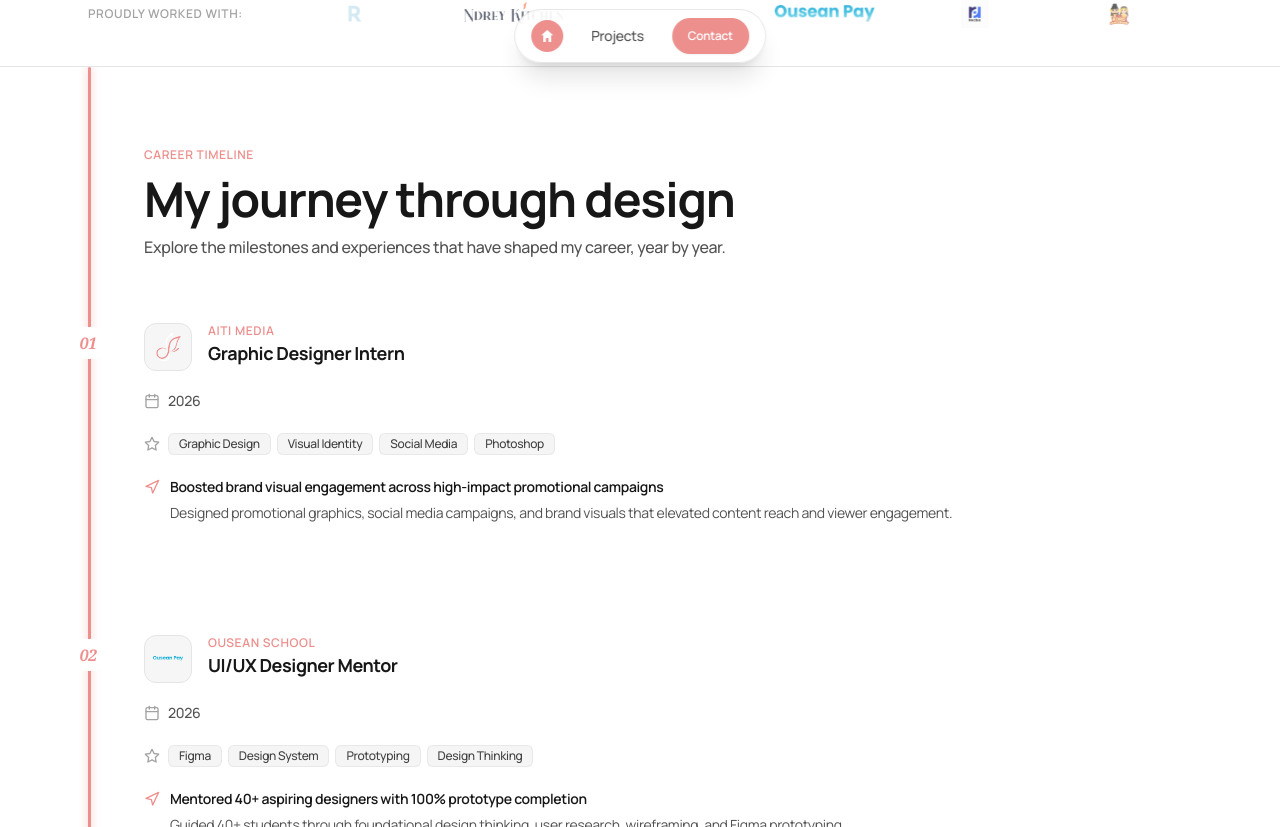
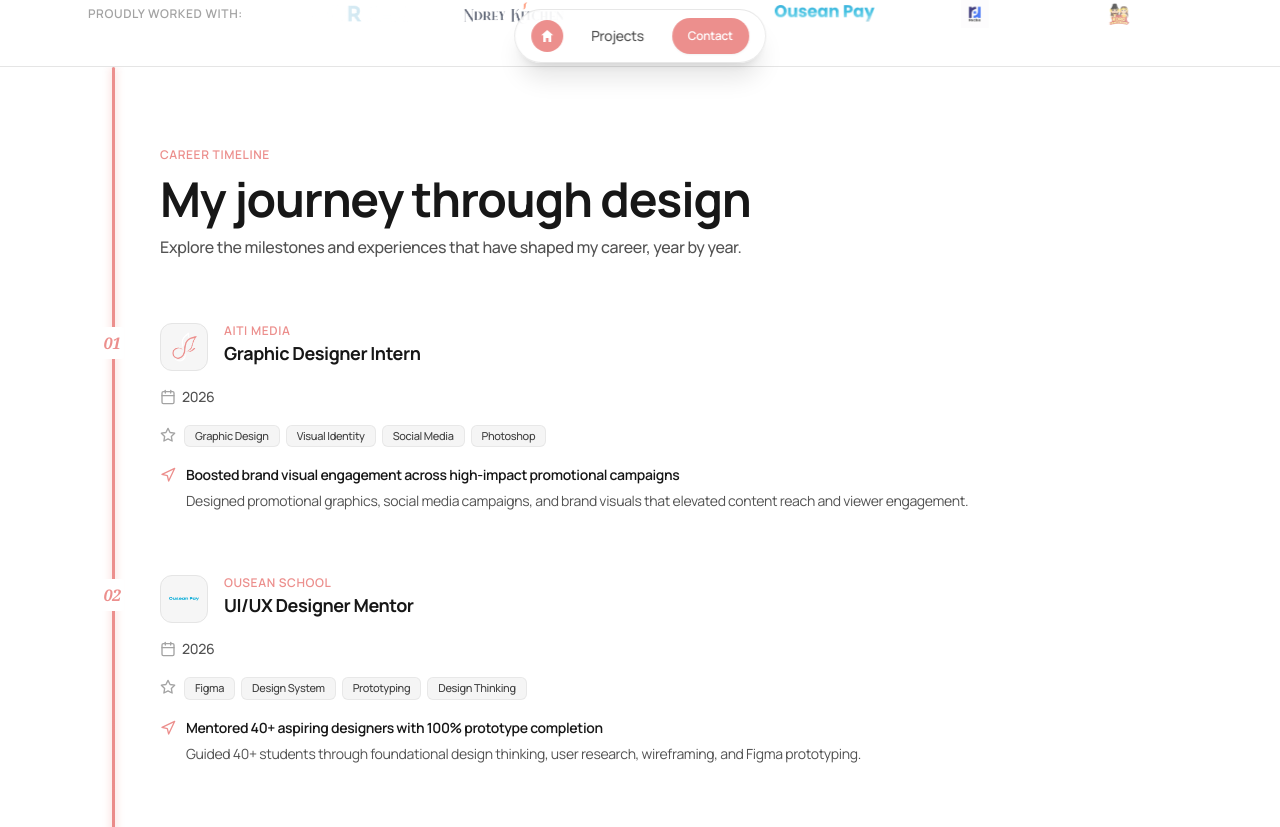
Before and after one commit to AugeusAune/auliaggr, a Nuxt app: page / in a window 1280 px wide. Shown: the part 713-1540 px from the top of the page. Built offline with nearby package versions, Linux system fonts and the light colour scheme; a web font is replaced by a local one.

Commit message:
fix(journey): optimize responsive layout, spine spacing, and element wrapping

```diff
--- a/app/components/molecules/JourneyCard.vue
+++ b/app/components/molecules/JourneyCard.vue
@@ -34,15 +34,15 @@
 
 <template>
   <article
-    class="relative flex flex-col gap-4 sm:gap-5 pb-6 sm:pb-8 last:pb-0 transition-all duration-300 group"
+    class="relative flex flex-col gap-3.5 sm:gap-4 transition-all duration-300 group"
   >
     <!-- Sequence index centered on timeline spine with clean line gap -->
     <div
-      class="absolute -left-[40px] sm:-left-[56px] -translate-x-1/2 top-1 z-10 select-none"
+      class="absolute -left-[32px] sm:-left-[48px] -translate-x-1/2 top-1 z-10 select-none"
     >
       <span
         v-if="formattedIndex"
-        class="text-sm sm:text-base font-semibold italic font-serif transition-colors duration-300 bg-white py-1 px-1 rounded block"
+        class="text-xs sm:text-sm md:text-base font-semibold italic font-serif transition-colors duration-300 bg-white py-0.5 sm:py-1 px-1 rounded block"
         :class="
           isActive ? 'text-primary' : 'text-neutral-400 group-hover:text-dark'
         "
@@ -52,9 +52,9 @@
     </div>
 
     <!-- Tier 1: Logo & Company / Role Title -->
-    <div class="flex items-start gap-3.5 sm:gap-4">
+    <div class="flex items-start gap-3 sm:gap-4">
       <div
-        class="w-11 h-11 sm:w-12 sm:h-12 rounded-xl bg-light border border-neutral-200 flex items-center justify-center p-2 flex-shrink-0 shadow-2xs overflow-hidden transition-colors group-hover:border-primary/40"
+        class="w-10 h-10 sm:w-12 sm:h-12 rounded-xl bg-light border border-neutral-200 flex items-center justify-center p-2 flex-shrink-0 shadow-2xs overflow-hidden transition-colors group-hover:border-primary/40"
       >
         <img
           v-if="milestone.logoUrl"
@@ -82,12 +82,14 @@
         </h3>
       </div>
     </div>
+
     <!-- Tier 2: Date Period & Active Indicator -->
     <div
-      class="flex items-center gap-2 text-xs sm:text-sm text-neutral-600 font-medium"
+      class="flex items-center gap-2 flex-wrap text-xs sm:text-sm text-neutral-600 font-medium"
     >
+      <div class="flex items-center gap-1.5 flex-shrink-0">
         <svg
-        class="w-4 h-4 text-neutral-400 flex-shrink-0"
+          class="w-3.5 h-3.5 sm:w-4 sm:h-4 text-neutral-400 flex-shrink-0"
           viewBox="0 0 24 24"
           fill="none"
           stroke="currentColor"
@@ -102,9 +104,10 @@
           <line x1="3" y1="10" x2="21" y2="10" />
         </svg>
         <span>{{ displayPeriod }}</span>
+      </div>
       <span
         v-if="isPresent"
-        class="inline-flex items-center gap-1 ml-1 px-2 py-0.5 rounded-full text-[11px] font-semibold bg-emerald-50 text-emerald-700 border border-emerald-200"
+        class="inline-flex items-center gap-1 px-2 py-0.5 rounded-full text-[10px] sm:text-[11px] font-semibold bg-emerald-50 text-emerald-700 border border-emerald-200"
       >
         <span class="w-1.5 h-1.5 rounded-full bg-emerald-500 animate-pulse" />
         Active
@@ -114,10 +117,10 @@
     <!-- Tier 3: Skills / Tech Tags -->
     <div
       v-if="milestone.skills && milestone.skills.length > 0"
-      class="flex items-center gap-2 flex-wrap pt-0.5"
+      class="flex items-start gap-2 pt-0.5"
     >
       <svg
-        class="w-4 h-4 text-neutral-400 flex-shrink-0"
+        class="w-3.5 h-3.5 sm:w-4 sm:h-4 text-neutral-400 flex-shrink-0 mt-0.5"
         viewBox="0 0 24 24"
         fill="none"
         stroke="currentColor"
@@ -130,11 +133,11 @@
           d="M12 2l3.09 6.26L22 9.27l-5 4.87 1.18 6.88L12 17.77l-6.18 3.25L7 14.14 2 9.27l6.91-1.01L12 2z"
         />
       </svg>
-      <div class="flex items-center gap-1.5 flex-wrap">
+      <div class="flex items-center gap-1.5 flex-wrap flex-1 min-w-0">
         <span
           v-for="skill in milestone.skills"
           :key="skill"
-          class="inline-block px-2.5 py-0.5 rounded-md text-[11px] sm:text-xs font-medium bg-neutral-100 text-neutral-700 border border-neutral-200/80 transition-colors group-hover:bg-neutral-50"
+          class="inline-block px-2 sm:px-2.5 py-0.5 rounded-md text-[10px] sm:text-[11px] font-medium bg-neutral-100 text-neutral-700 border border-neutral-200/80 transition-colors group-hover:bg-neutral-50"
         >
           {{ skill }}
         </span>
@@ -144,11 +147,11 @@
     <!-- Tier 4 & 5: Key Achievement Highlight & Narrative Description in one single column -->
     <div
       v-if="milestone.highlight || milestone.description"
-      class="flex items-start gap-2.5 pt-0.5"
+      class="flex items-start gap-2 sm:gap-2.5 pt-0.5"
     >
       <svg
         v-if="milestone.highlight"
-        class="w-4 h-4 text-primary flex-shrink-0 mt-0.5"
+        class="w-3.5 h-3.5 sm:w-4 sm:h-4 text-primary flex-shrink-0 mt-0.5"
         viewBox="0 0 24 24"
         fill="none"
         stroke="currentColor"
@@ -159,7 +162,7 @@
       >
         <path d="M3 11l19-9-9 19-2-8-8-2z" />
       </svg>
-      <div class="flex flex-col gap-1.5 flex-grow">
+      <div class="flex flex-col gap-1.5 flex-grow min-w-0">
         <h4
           v-if="milestone.highlight"
           class="text-xs sm:text-sm font-semibold text-dark leading-snug"
--- a/app/components/organisms/JourneySection.vue
+++ b/app/components/organisms/JourneySection.vue
@@ -15,6 +15,7 @@ const cardEls = ref<HTMLElement[]>([])
 const currentScrollPx = ref(0)
 const scrollProgress = ref(0)
 const lineEndPx = ref(0)
+let resizeObserver: ResizeObserver | null = null
 
 const setCardRef = (el: any, index: number) => {
   if (!el) return
@@ -39,7 +40,7 @@ const updateLineDimensions = () => {
   const topExtensionPx = isDesktop ? 80 : 56
 
   // Exactly level with the last milestone number (05) - stops right at the number
-  const numberOffsetPx = 24
+  const numberOffsetPx = isDesktop ? 24 : 18
   lineEndPx.value = lastCard.offsetTop + numberOffsetPx + topExtensionPx
 }
 
@@ -83,11 +84,22 @@ onMounted(() => {
     updateLineDimensions()
     calculateScrollProgress()
   })
+  if (typeof ResizeObserver !== 'undefined' && timelineRef.value) {
+    resizeObserver = new ResizeObserver(() => {
+      updateLineDimensions()
+      calculateScrollProgress()
+    })
+    resizeObserver.observe(timelineRef.value)
+  }
   window.addEventListener('scroll', calculateScrollProgress, { passive: true })
   window.addEventListener('resize', handleResize, { passive: true })
 })
 
 onUnmounted(() => {
+  if (resizeObserver) {
+    resizeObserver.disconnect()
+    resizeObserver = null
+  }
   window.removeEventListener('scroll', calculateScrollProgress)
   window.removeEventListener('resize', handleResize)
 })
@@ -95,38 +107,39 @@ onUnmounted(() => {
 
 <template>
   <section class="w-full py-14 sm:py-20 border-b border-neutral-200 bg-white relative overflow-hidden" id="experience">
+    <div class="max-w-6xl mx-auto px-4 sm:px-6">
       <div
         ref="timelineRef"
-      class="max-w-6xl mx-auto px-4 sm:px-6 relative"
+        class="relative pl-8 sm:pl-12 ml-4 sm:ml-6"
       >
-      <!-- Static background track line running from the very top of the section and stopping precisely at the end of the last journey card -->
+        <!-- Static background track line running from the very top of the section and stopping precisely at the last milestone number (05) -->
         <div
-        class="absolute left-4 sm:left-6 -top-14 sm:-top-20 w-[3px] bg-neutral-200 rounded-full"
+          class="absolute left-0 -top-14 sm:-top-20 w-[3px] bg-neutral-200 rounded-full"
           :style="lineEndPx > 0 ? { height: `${lineEndPx}px` } : { bottom: '0px' }"
         />
 
         <!-- Scroll-driven illuminated active fill line with radiant glow -->
         <div
-        class="absolute left-4 sm:left-6 -top-14 sm:-top-20 w-[3px] bg-gradient-to-b from-primary via-primary to-primary-hover rounded-full transition-all duration-150 ease-out shadow-[0_0_8px_rgba(235,94,85,0.4)]"
+          class="absolute left-0 -top-14 sm:-top-20 w-[3px] bg-gradient-to-b from-primary via-primary to-primary-hover rounded-full transition-all duration-150 ease-out shadow-[0_0_8px_rgba(235,94,85,0.4)]"
           :style="{ height: `${activeLinePx}px` }"
         />
 
-      <div class="flex flex-col gap-10 sm:gap-14 pl-10 sm:pl-14">
+        <div class="flex flex-col gap-10 sm:gap-14">
           <!-- Section Header -->
-        <div class="flex flex-col gap-3 max-w-2xl">
+          <div class="flex flex-col gap-2.5 sm:gap-3 max-w-2xl">
             <span class="text-xs font-sans font-semibold uppercase tracking-wider text-primary">
               Career Timeline
             </span>
             <AppHeading as="h2" size="2xl">
               My journey through design
             </AppHeading>
-          <p class="text-neutral-600 text-sm sm:text-base font-medium">
+            <p class="text-neutral-600 text-xs sm:text-sm md:text-base font-medium">
               Explore the milestones and experiences that have shaped my career, year by year.
             </p>
           </div>
 
           <!-- Milestones list -->
-        <div class="space-y-14 sm:space-y-20 pt-2">
+          <div class="space-y-10 sm:space-y-16 pt-2">
             <JourneyCard
               v-for="(item, idx) in milestones"
               :key="`${item.company}-${item.year}`"
@@ -138,5 +151,6 @@ onUnmounted(() => {
           </div>
         </div>
       </div>
+    </div>
   </section>
 </template>
```
Lines whose indentation alone changed are shown as unchanged.
